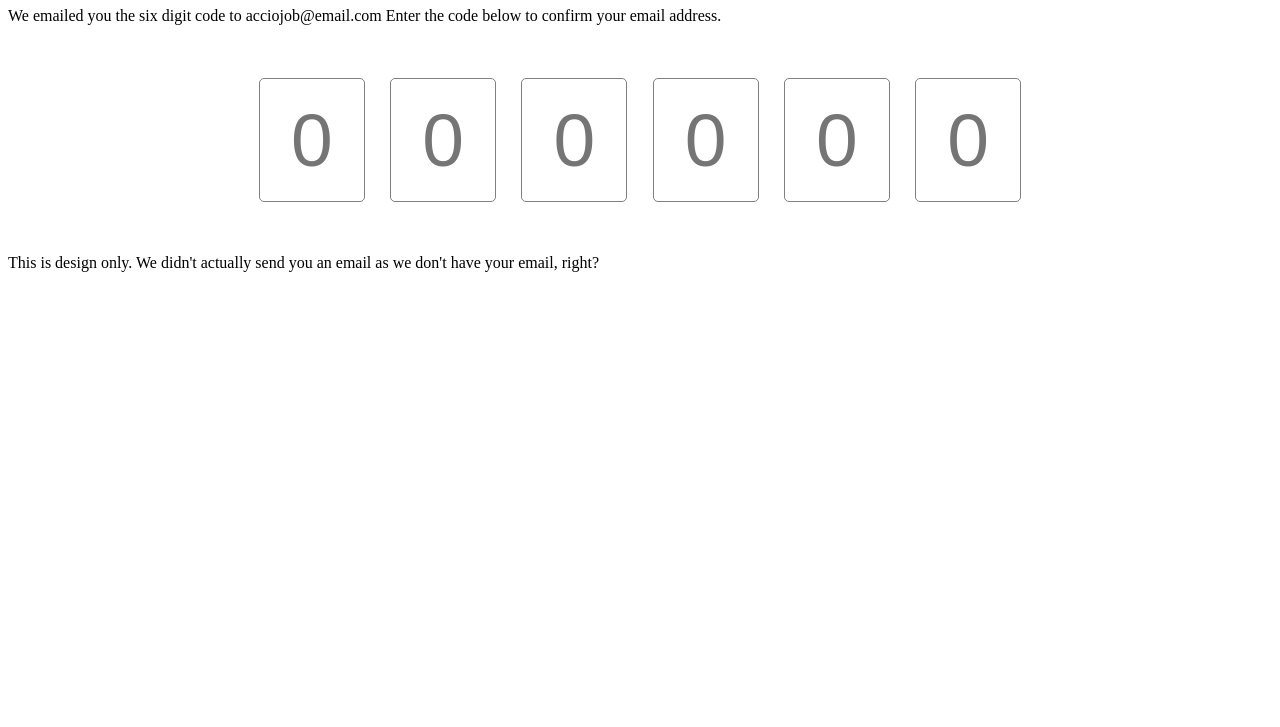
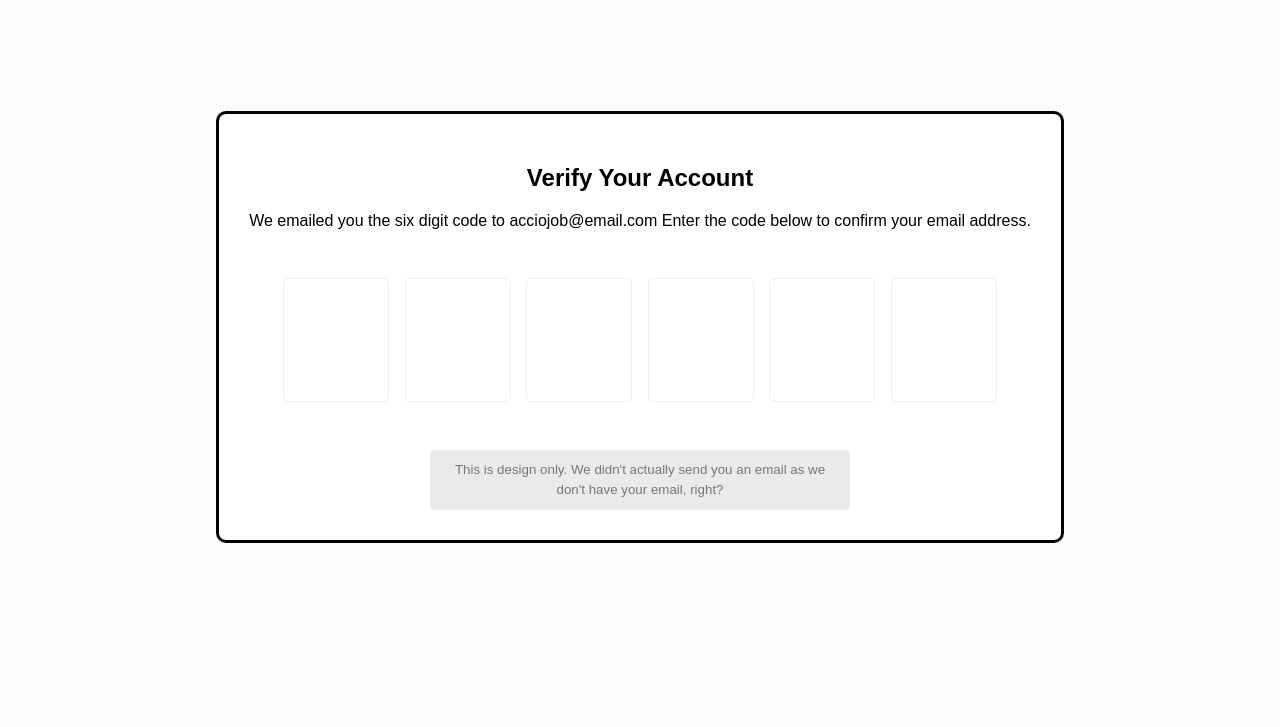
Before and after one commit to acciojob/OTP-KowshikaK10, a website: page main.html in a window 1280 px wide. Shown: the part 73-800 px from the top of the page. Drawn offline with Linux system fonts and the light colour scheme; a web font is replaced by a local one.

Commit message:
created a submission

```diff
--- a/main.html
+++ b/main.html
@@ -11,18 +11,22 @@
     <script type="text/javascript" src="./script.js">
 </script>
 <div class="container">
-		<h1 id="verification_heading">Verify Your Account</h1>
-		<p id="verification_subtext">We emailed you the six digit code to acciojob@email.com
-			Enter the code below to confirm your email address.</p>
+		<h2 id="verification_heading">Verify Your Account</h2>
+		<p id="verification_subtext">
+			We emailed you the six digit code to acciojob@email.com
+			Enter the code below to confirm your email address.
+		</p>
 		<div class="code-container">
-			<input focused type="number" class="code" id="code-1" placeholder="0" required></input>
-			<input type="number" class="code" id="code-2" placeholder="0" required></input>
-			<input type="number" class="code" id="code-3" placeholder="0" required></input>
-			<input type="number" class="code" id="code-4" placeholder="0" required></input>
-			<input type="number" class="code" id="code-5" placeholder="0" required></input>
-			<input type="number" class="code" id="code-6" placeholder="0" required></input>
+			<input type="number" class="code" id="code-1"  min="0" max="9" required>
+			<input type="number" class="code" id="code-2"  min="0" max="9" required>
+			<input type="number" class="code" id="code-3"  min="0" max="9" required>
+			<input type="number" class="code" id="code-4"  min="0" max="9" required>
+			<input type="number" class="code" id="code-5"  min="0" max="9" required>
+			<input type="number" class="code" id="code-6"  min="0" max="9" required>
 		</div>
-		<p>This is design only. We didn't actually send you an email as we don't have your email, right?</p>
+		<small class="info">
+			This is design only. We didn't actually send you an email as we don't have your email, right?
+		</small>
 	</div>
 </body>
 
--- a/styles.css
+++ b/styles.css
@@ -1,25 +1,75 @@
+@import url('https://fonts.googleapis.com/css?family=Muli:300,700&display=swap');
+
+*body{
+    box-sizing: border-box;
+}
+
+body{
+    background-color: #fbfcfe;
+    font-family: 'Muli',sans-serif;
+    display: flex;
+    align-items: center;
+    justify-content: center;
+    height: 100vh;
+    overflow: hidden;
+    margin: 0;
+}
+
+.container{
+    background-color: #fff;
+    border: 3px #000 solid;
+    border-radius: 10px;
+    padding: 30px;
+    max-width: 1000px;
+    text-align: center;
+}
+
 .code-container{
     display: flex;
     align-items: center;
     justify-content: center;
     margin: 40px 0;
 }
+
 .code{
     caret-color: transparent;
     border-radius: 5px;
     font-size: 75px;
     height: 120px;
     width: 100px;
-    border: 1px solid gray;
+    border: 1px solid #eee;
     margin: 1%;
     text-align: center;
     font-weight: 300;
+    -moz-appearance: textfield;
+}
+
+.code::-webkit-inner-spin-button{
+    -webkit-appearance: none;
+    margin: 0;
 }
 .code:valid{
     border-color: #3498db;
     box-shadow: 0 10px 10px -5px rgba(0,0,0,0.25);
 }
-.code::-webkit-inner-spin-button{
-    -webkit-appearance: none;
-    margin: 0;
+
+.info{
+    background-color: #eaeaea;
+    display: inline-block;
+    padding: 10px;
+    line-height: 20px;
+    max-width: 400px;
+    color: #777;
+    border-radius: 5px;
 }
+
+@media(max-width:600px){
+    .code-container{
+        flex-wrap: wrap;
+    }
+    .code{
+        font-size: 60px;
+        height: 80px;
+        max-width: 70px;
+    }
+}
```
